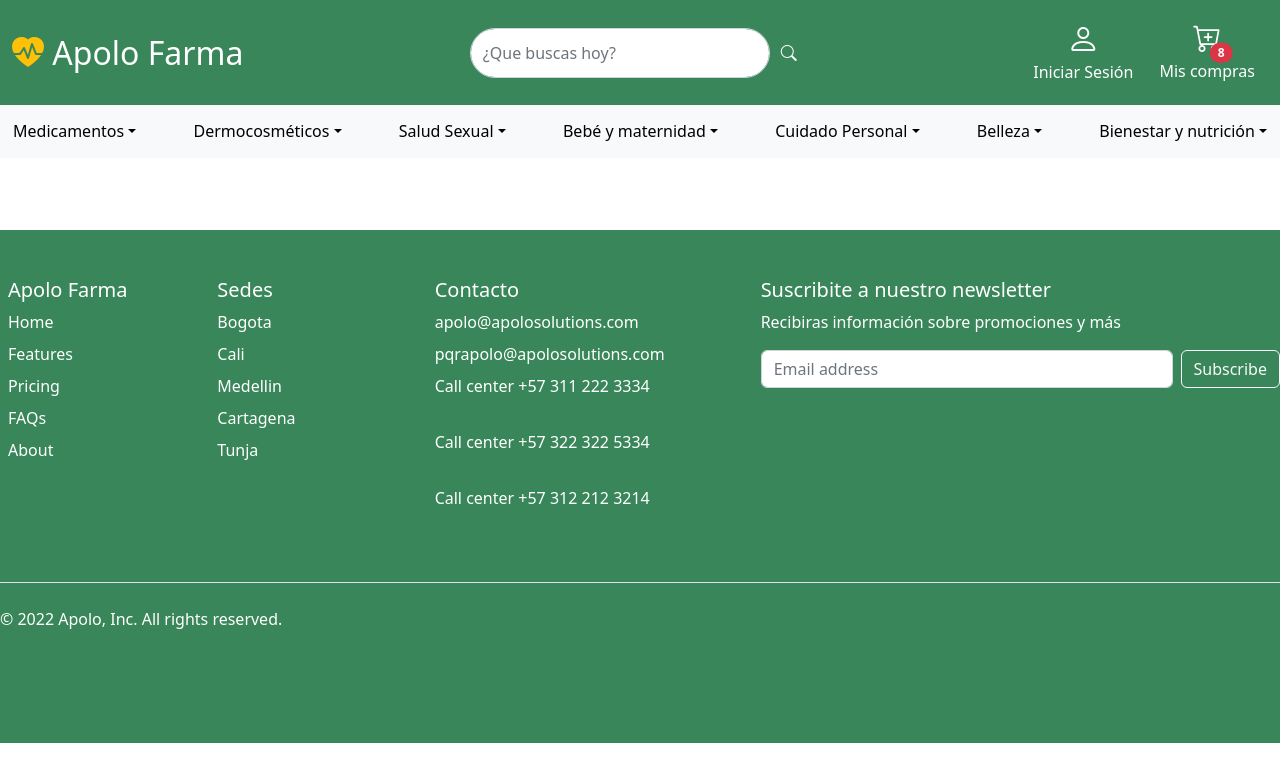
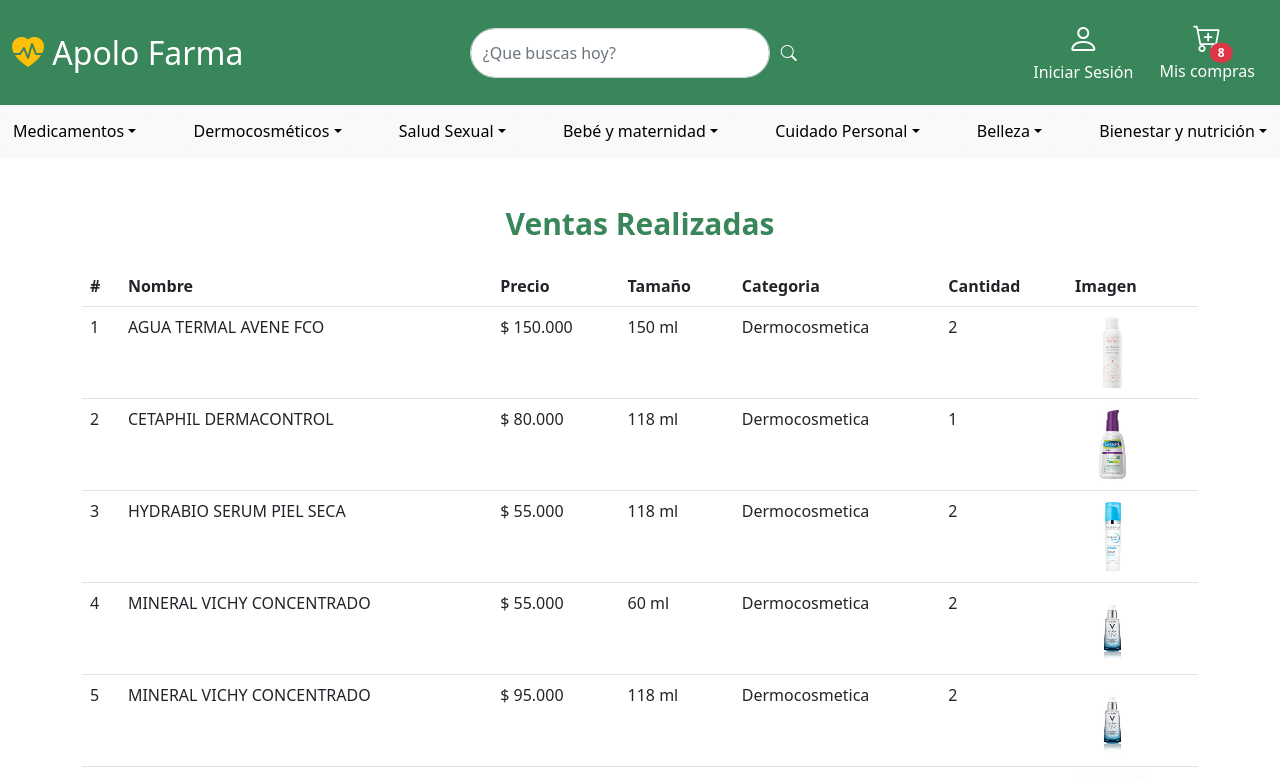
Before and after one commit to Apolo-Ciclo4/Apolo-Farma, a React (Create React App) app in the folder front/: page /admin/sells in a window 1280 px wide. Shown: the top 779 px of the page. Built offline with nearby package versions, Linux system fonts and the light colour scheme.

Commit message:
VentasAdmin

```diff
--- a/front/src/App.js
+++ b/front/src/App.js
@@ -7,6 +7,7 @@
 import Carrito from './components/carrito/Carrito';
 import { BrowserRouter as Router, Route, Routes, Link } from 'react-router-dom';
 import ProducsAdmin from './components/admin/ProducsAdmin';
+import VentasProductos from './components/admin/VentasProductos';
 
 
 function App() {
@@ -20,6 +21,7 @@
         <Route path='/Dermocosmeticos/cuidadofacial' element={<CuidadoFacial/>}/>
         <Route path='/cart/details' element={<Carrito/>}/>
         <Route path='/admin/products' element={<ProducsAdmin/>}/>
+        <Route path='/admin/sells' element={<VentasProductos/>}/>
       </Routes>
       <br></br>
       <Footer></Footer>
--- /dev/null
+++ b/front/src/components/admin/VentasProductos.js
@@ -0,0 +1,40 @@
+import React, { Fragment } from 'react'
+import { consumoData } from '../json/consumoData';
+
+export default function VentasProductos() {
+    return (
+        <Fragment>
+            <div className='container mt-5'>
+                <h1 className='title'> Ventas Realizadas</h1>
+                <table class="table mt-4">
+                    <thead>
+                        <tr>
+                            <th scope="col">#</th>
+                            <th scope="col">Nombre</th>
+                            <th scope="col">Precio</th>
+                            <th scope="col">Tamaño</th>
+                            <th scope="col">Categoria</th>
+                            <th scope="col">Cantidad</th>
+                            <th scope="col">Imagen</th>
+                        </tr>
+                    </thead>
+                    <tbody>
+                    {consumoData && consumoData.map(consumoData => (
+                        <tr>
+                            <td>{consumoData.id}</td>
+                            <td>{consumoData.nombre}</td>
+                            <td>{consumoData.precio}</td>
+                            <td>{consumoData.Tamaño}</td>
+                            <td>{consumoData.categoria}</td>
+                            <td>{consumoData.carrito}</td>
+                            <td>
+                            <img className='img-fluid' src={consumoData.imagen[0].url} alt='Imagen1' width={"75px"} height={"50px"}></img>
+                            </td>
+                        </tr>
+                        ))}
+                    </tbody>
+                </table>
+            </div>
+        </Fragment>
+    )
+}
--- a/front/src/components/json/consumoData.js
+++ b/front/src/components/json/consumoData.js
@@ -1,4 +1,5 @@
 export const consumoData = [{
+  "id": "1",
   "nombre": "AGUA TERMAL AVENE FCO",
   "precio": " $ 150.000",
   "descripcion": "Crema hidratante para el cuidado de la piel",
@@ -12,6 +13,7 @@
   "carrito": 2
 },
 {
+  "id": "2",
   "nombre": "CETAPHIL DERMACONTROL",
   "precio": " $ 80.000",
   "descripcion": "Jabon facial para el control de grasa y poros cerrados",
@@ -25,6 +27,7 @@
   "carrito": 1
 },
 {
+  "id": "3",
   "nombre": "HYDRABIO SERUM PIEL SECA",
   "precio": " $ 55.000",
   "descripcion": "Serum facial hidratante especial para pieles secas",
@@ -38,6 +41,7 @@
   "carrito": 2
 },
 {
+  "id": "4",
   "nombre": "MINERAL VICHY CONCENTRADO",
   "precio": " $ 55.000",
   "descripcion": "Serum facial hidratante especial para pieles secas",
@@ -51,6 +55,7 @@
   "carrito": 2
 },
 {
+  "id": "5",
   "nombre": "MINERAL VICHY CONCENTRADO",
   "precio": " $ 95.000",
   "descripcion": "Serum facial hidratante especial para pieles secas",
@@ -64,6 +69,7 @@
   "carrito": 2
 },
 {
+  "id": "6",
   "nombre": "NORMADERM GEL VICHY FCO",
   "precio": " $ 110.000",
   "descripcion": "Limpiador facial especial para todo tipo de piel",
@@ -77,6 +83,7 @@
   "carrito": 1
 },
 {
+  "id": "7",
   "nombre": "NORMADERM GEL VICHY FCO",
   "precio": " $ 89.900",
   "descripcion": "Limpiador facial especial para todo tipo de piel",
@@ -90,6 +97,7 @@
   "carrito": 1
 },
 {
+  "id": "8",
   "nombre": "NORMADERM GEL VICHY FCO",
   "precio": " $ 69.900",
   "descripcion": "Limpiador facial especial para todo tipo de piel",
```
